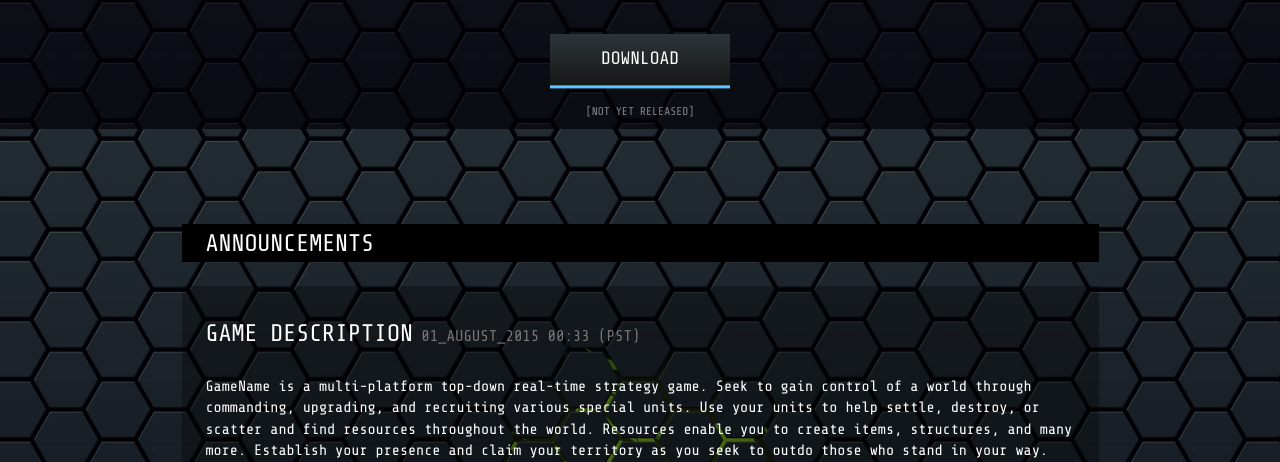
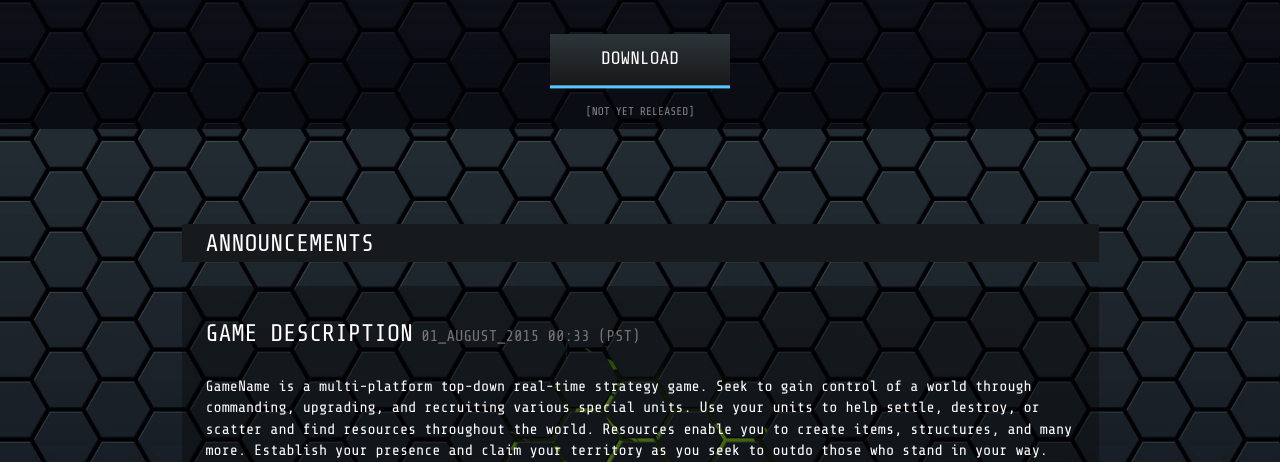
Before and after one commit to HaloMango/HaloMango.github.io, a website: page index.html in a window 1280 px wide. Shown: the part 671-1133 px from the top of the page. Drawn offline with Linux system fonts and the light colour scheme.

Commit message:
changed announcement background color

```diff
--- a/sass/_home.scss
+++ b/sass/_home.scss
@@ -190,7 +190,7 @@
     width: 100%;
     color: $primary-color;
     text-transform: uppercase;
-    background: black;
+    background: darken($gun-metal, 10%);
   }
 
   .post {
```
Also changed, not shown: css/main.css, css/main.min.css.
